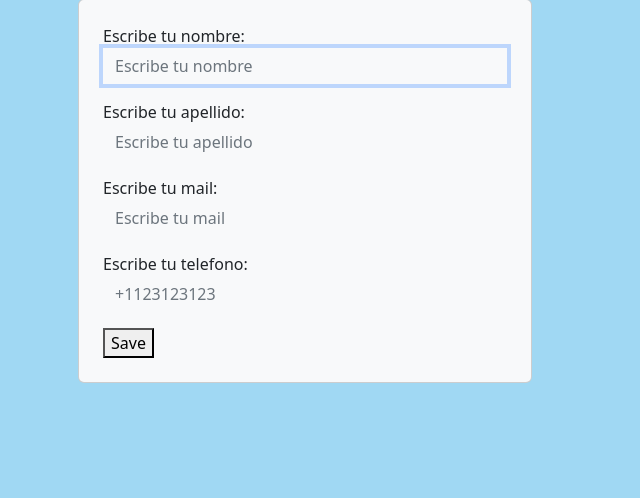
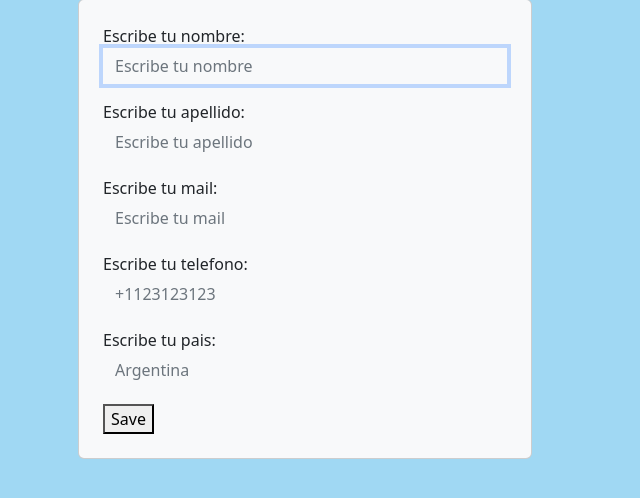
Before and after one commit to hadasagoldberg/fullstack, a Flask app: page / in a window 1280 px wide. Shown: the part 65-563 px from the top of the page, without its empty margins (0-640 px from the left). Run offline with Flask 2, Linux system fonts and the light colour scheme.

Commit message:
quinto commit

```diff
--- a/models/contacts.py
+++ b/models/contacts.py
@@ -7,9 +7,11 @@ class Contact(db.Model):
     apellido = db.Column(db.String(30))
     mail = db.Column(db.String(60))
     telefono = db.Column(db.String(15))
+    pais = db.Column(db.String(20))
 
-    def __init__(self, nombre, apellido, mail, telefono):
+    def __init__(self, nombre, apellido, mail, telefono,pais):
         self.nombre = nombre
         self.apellido = apellido
         self.mail = mail
         self.telefono = telefono
+        self.pais = pais
--- a/routes/contacts.py
+++ b/routes/contacts.py
@@ -15,8 +15,9 @@ def new():
     apellido = request.form['apellido']
     mail = request.form['mail']
     telefono = request.form['telefono']
+    pais = request.form['pais']
 
-    new_contact = Contact(nombre, apellido, mail, telefono)
+    new_contact = Contact(nombre, apellido, mail, telefono,pais)
     db.session.add(new_contact)
     db.session.commit()
 
@@ -32,6 +33,7 @@ def update(id):
         contact.apellido = request.form['apellido']
         contact.mail = request.form['mail']
         contact.telefono = request.form['telefono']
+        contact.pais = request.form['pais']
 
         db.session.commit()
 
--- a/templates/index.html
+++ b/templates/index.html
@@ -50,6 +50,16 @@
                         />
                       </div>
 
+                      <div class="mb-3">
+                        <label for="pais">Escribe tu pais:</label>
+                        <input
+                          type="text"
+                          name="pais"
+                          class="form-control rounded-0 bg-light border-0 text-dark"
+                          placeholder="Argentina"
+                        />
+                      </div>
+
                 <button>Save</button>
             </div>
         </form>
@@ -68,6 +78,7 @@
               </div>
               <p class="card-text">{{ contact.mail }}</p>
               <p class="card-text">{{ contact.telefono }}</p>
+              <p class="card-text">{{ contact.pais }}</p>
             </div>
           </div>
         {% endfor %}
```
Also changed, not shown: templates/update.html (+11 -0 lines).
